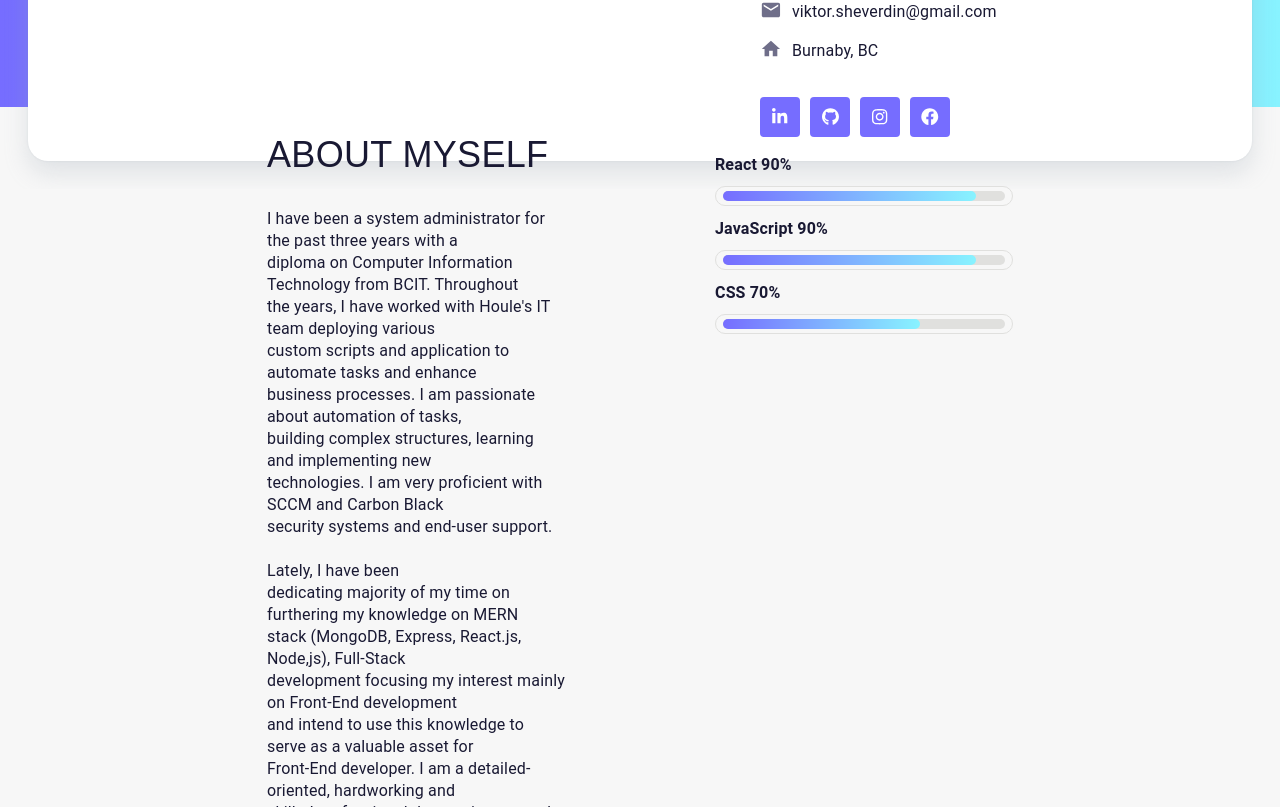
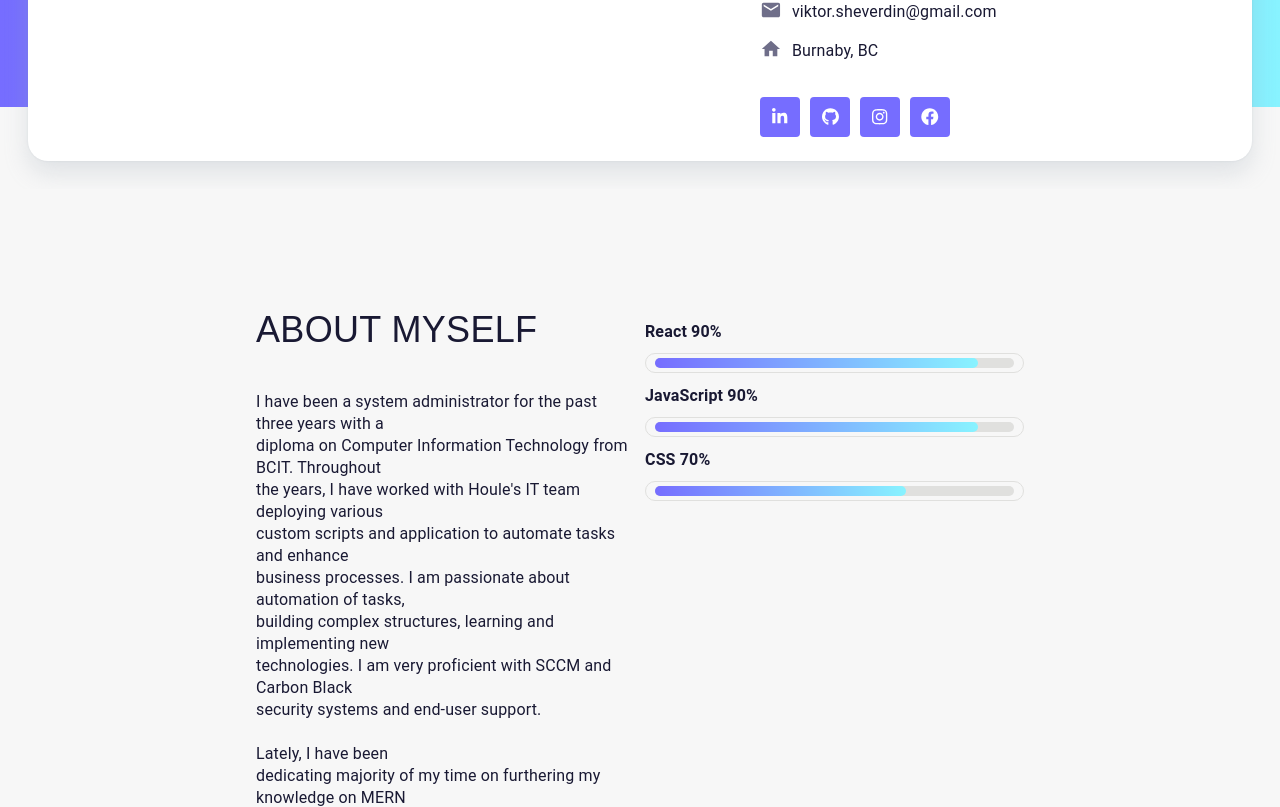
Before and after one commit to ViktorSheverdin/V2, a React (Create React App) app: page / in a window 1280 px wide. Shown: the part 653-1460 px from the top of the page. Built offline with nearby package versions, Linux system fonts and the light colour scheme.

Commit message:
proper alignment

```diff
--- a/src/Skills/index.tsx
+++ b/src/Skills/index.tsx
@@ -1,4 +1,4 @@
-import { Box, Stack, Grid } from '@mui/material';
+import { Box, Stack, Grid, Card } from '@mui/material';
 import AboutMyself from '../components/AboutMyself';
 import ProgressBar from '../components/ProgressBar/ProgressBar';
 
@@ -10,15 +10,35 @@ const Skills = () => {
   ];
   return (
     <Box
+      // sx={{
+      //   display: 'flex',
+      //   flexDirection: 'column',
+      //   justifyContent: 'center',
+      //   alignItems: 'center',
+      //   alignSelf: 'center',
+      //   backgroundColor: 'primary.200',
+      //   height: '90vh',
+      //   paddingX: '2.8rem',
+      // }}
       sx={{
         display: 'flex',
         justifyContent: 'center',
         alignItems: 'center',
         backgroundColor: 'primary.200',
-        height: '90vh',
+        paddingY: '12rem',
       }}
     >
-      <Grid container sx={{ width: '70%' }} columnSpacing={'15rem'}>
+      <Box
+        sx={{
+          width: '60%',
+          // marginX: '2.8rem',
+          // marginTop: '-62rem',
+          marginBottom: '2.8rem',
+          // boxShadow: 'shadow.main',
+          height: '70vh',
+        }}
+      >
+        <Grid container sx={{ height: '100%' }} columnSpacing={'1rem'}>
           <Grid item xs={12} md={6}>
             <AboutMyself />
           </Grid>
@@ -36,6 +56,7 @@ const Skills = () => {
           </Grid>
         </Grid>
       </Box>
+    </Box>
   );
 };
 export default Skills;
--- a/src/components/AboutMyself/index.tsx
+++ b/src/components/AboutMyself/index.tsx
@@ -8,6 +8,7 @@ const AboutMyself = () => {
           fontSize: '3.6rem',
           marginBottom: '1.8rem',
           textTransform: 'uppercase',
+          lineHeight: '3.8rem',
         }}
       >
         About myself
```
Lines whose indentation alone changed are shown as unchanged.
